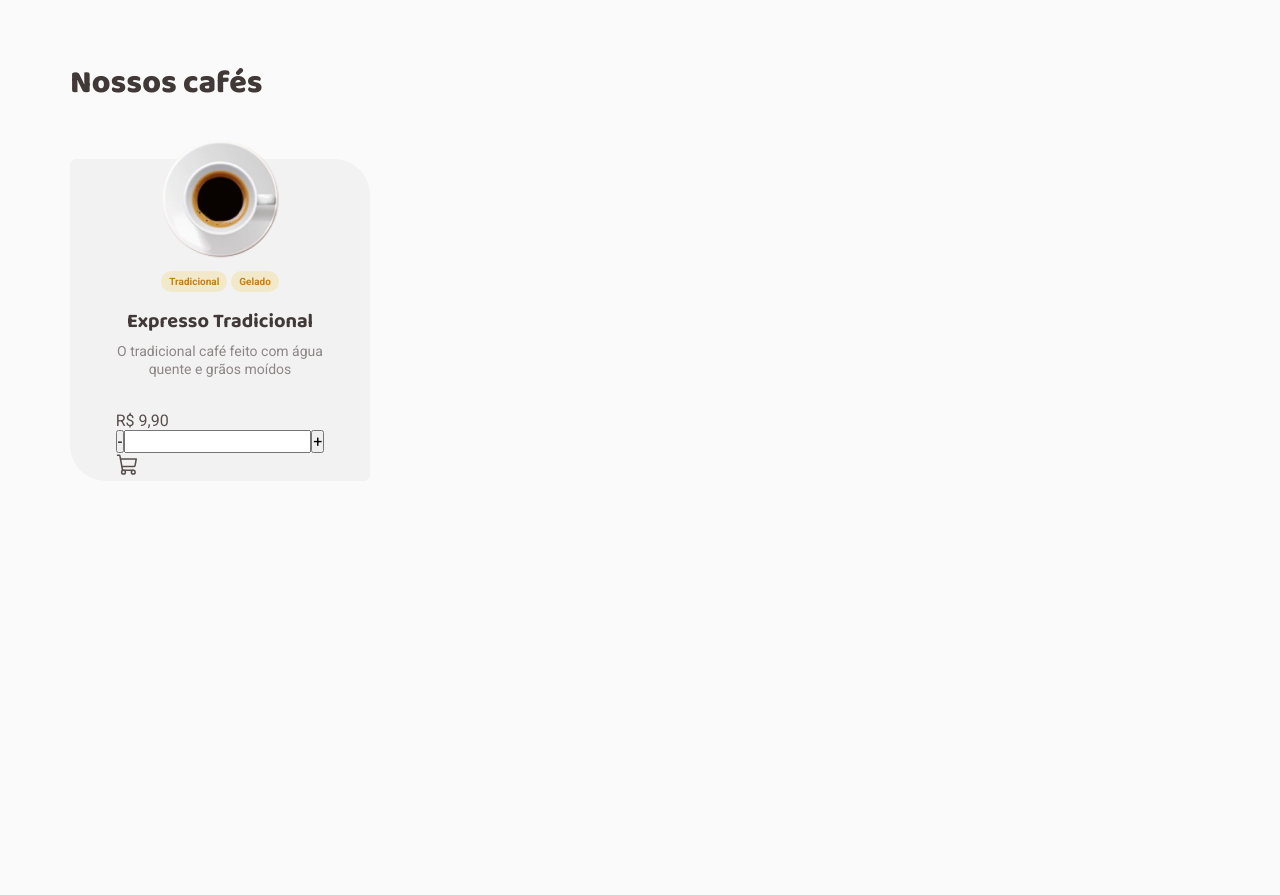
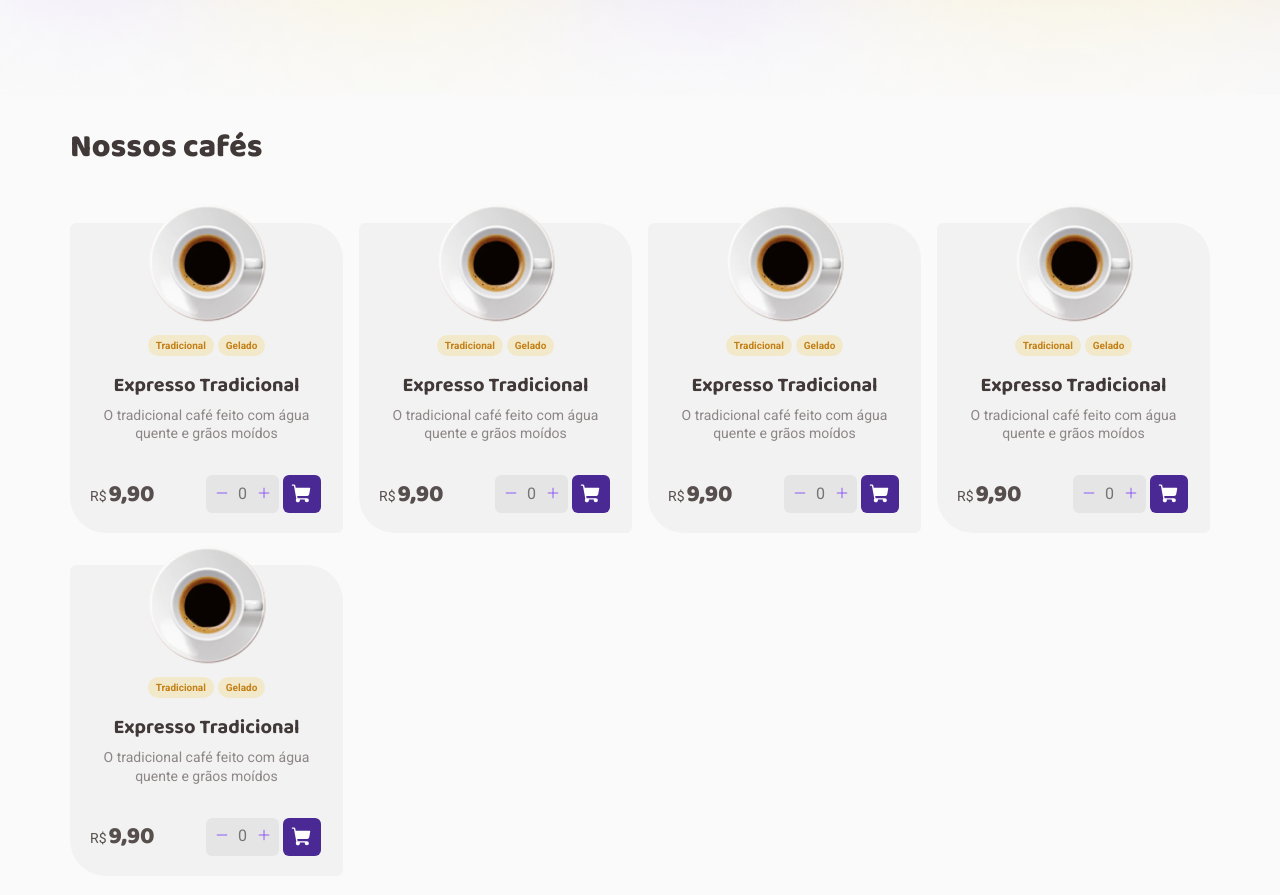
Before and after one commit to rodrrigodev/coffee-delivery, a React (Vite) app: page / in a window 1280 px wide. Shown: the part 567-1462 px from the top of the page. Before the commit the page ends 1048 px from the top, so only its background shows below. Built offline with nearby package versions, Linux system fonts and the light colour scheme.

Commit message:
home finished

```diff
--- a/src/components/Header/index.tsx
+++ b/src/components/Header/index.tsx
@@ -12,12 +12,12 @@ export function Header() {
 
             <NavActionsContainer>
                 <span>
-                    <MapPin size={24} color="#8047F8" weight="fill" />
+                    <MapPin size={24} color="#8047F8" weight="fill" id="MapPin" />
                     Porto Alegre, RS
                 </span>
 
                 <Link to="/checkout" title="Carrinho">
-                    <ShoppingCart size={24} color="#C47F17" weight="fill" />
+                    <ShoppingCart size={24} weight="fill" />
                 </Link>
             </NavActionsContainer>
         </HeaderContainer>
--- a/src/components/Header/styles.ts
+++ b/src/components/Header/styles.ts
@@ -33,6 +33,14 @@ export const NavActionsContainer = styled.div`
     }
 
     a{
+        color: ${props=> props.theme["yellow-dark"]};
         background-color: ${props=> props.theme["yellow-light"]};
+        transition: all 700ms;
+
+        &:hover{
+        background-color: ${props=> props.theme["yellow-dark"]};
+        color: ${props=> props.theme["yellow-light"]};
+        transition: all 700ms;
+        }
     }
 `
--- a/src/pages/Home/index.tsx
+++ b/src/pages/Home/index.tsx
@@ -1,9 +1,10 @@
 import {
     CoffeeCard, CoffeeDescriptionContainer, Coffees, ContainerDescriptionOne,
     ContainerDescriptionTwo, IconDescriptionContainer,
-    ImageBackground
+    ImageBackground,
+    PriceAndQuantity
 } from "./styles"
-import { Coffee, Package, ShoppingCart, Timer } from "phosphor-react"
+import { Coffee, Minus, Package, Plus, ShoppingCart, Timer } from "phosphor-react"
 import coffeeDelivery from "../../assets/coffeeDelivery.png"
 import expressTrad from "../../assets/expressTrad.png"
 
@@ -76,20 +77,153 @@ export function Home() {
                         <h3>Expresso Tradicional</h3>
                         <p>O tradicional café feito com água quente e grãos moídos</p>
 
-                        <div>
-                            <span>R$ 9,90</span>
+                        <PriceAndQuantity>
+                            <span>
+                                <span>R$</span>
+                                9,90
+                            </span>
                             <div>
                                 <div>
-                                    <button>-</button>
-                                    <input type="number" name="" id="" />
-                                    <button>+</button>
+                                    <button>
+                                        <Minus size={14} />
+                                    </button>
+                                    <input type="number" placeholder="0" />
+                                    <button>
+                                        <Plus size={14} />
+                                    </button>
                                 </div>
                                 <span>
-                                    <ShoppingCart size={24} />
+                                    <ShoppingCart size={22} weight="fill" />
                                 </span>
                             </div>
+                        </PriceAndQuantity>
+                    </CoffeeCard>
+
+                    <CoffeeCard>
+                        <img src={expressTrad} alt="" />
+                        <div id="coffeeType">
+                            <span>Tradicional</span>
+                            <span>Gelado</span>
                         </div>
+                        <h3>Expresso Tradicional</h3>
+                        <p>O tradicional café feito com água quente e grãos moídos</p>
+
+                        <PriceAndQuantity>
+                            <span>
+                                <span>R$</span>
+                                9,90
+                            </span>
+                            <div>
+                                <div>
+                                    <button>
+                                        <Minus size={14} />
+                                    </button>
+                                    <input type="number" placeholder="0" />
+                                    <button>
+                                        <Plus size={14} />
+                                    </button>
+                                </div>
+                                <span>
+                                    <ShoppingCart size={22} weight="fill" />
+                                </span>
+                            </div>
+                        </PriceAndQuantity>
                     </CoffeeCard>
+
+                    <CoffeeCard>
+                        <img src={expressTrad} alt="" />
+                        <div id="coffeeType">
+                            <span>Tradicional</span>
+                            <span>Gelado</span>
+                        </div>
+                        <h3>Expresso Tradicional</h3>
+                        <p>O tradicional café feito com água quente e grãos moídos</p>
+
+                        <PriceAndQuantity>
+                            <span>
+                                <span>R$</span>
+                                9,90
+                            </span>
+                            <div>
+                                <div>
+                                    <button>
+                                        <Minus size={14} />
+                                    </button>
+                                    <input type="number" placeholder="0" />
+                                    <button>
+                                        <Plus size={14} />
+                                    </button>
+                                </div>
+                                <span>
+                                    <ShoppingCart size={22} weight="fill" />
+                                </span>
+                            </div>
+                        </PriceAndQuantity>
+                    </CoffeeCard>
+
+                    <CoffeeCard>
+                        <img src={expressTrad} alt="" />
+                        <div id="coffeeType">
+                            <span>Tradicional</span>
+                            <span>Gelado</span>
+                        </div>
+                        <h3>Expresso Tradicional</h3>
+                        <p>O tradicional café feito com água quente e grãos moídos</p>
+
+                        <PriceAndQuantity>
+                            <span>
+                                <span>R$</span>
+                                9,90
+                            </span>
+                            <div>
+                                <div>
+                                    <button>
+                                        <Minus size={14} />
+                                    </button>
+                                    <input type="number" placeholder="0" />
+                                    <button>
+                                        <Plus size={14} />
+                                    </button>
+                                </div>
+                                <span>
+                                    <ShoppingCart size={22} weight="fill" />
+                                </span>
+                            </div>
+                        </PriceAndQuantity>
+                    </CoffeeCard>
+
+                    <CoffeeCard>
+                        <img src={expressTrad} alt="" />
+                        <div id="coffeeType">
+                            <span>Tradicional</span>
+                            <span>Gelado</span>
+                        </div>
+                        <h3>Expresso Tradicional</h3>
+                        <p>O tradicional café feito com água quente e grãos moídos</p>
+
+                        <PriceAndQuantity>
+                            <span>
+                                <span>R$</span>
+                                9,90
+                            </span>
+                            <div>
+                                <div>
+                                    <button>
+                                        <Minus size={14} />
+                                    </button>
+                                    <input type="number" placeholder="0" />
+                                    <button>
+                                        <Plus size={14} />
+                                    </button>
+                                </div>
+                                <span>
+                                    <ShoppingCart size={22} weight="fill" />
+                                </span>
+                            </div>
+                        </PriceAndQuantity>
+                    </CoffeeCard>
+
+
 
 
                 </div>
--- a/src/pages/Home/styles.ts
+++ b/src/pages/Home/styles.ts
@@ -2,14 +2,14 @@ import styled from "styled-components";
 import background from "../../assets/background.png"
 
 export const ImageBackground = styled.div`
-    margin: 92px 0;
     background-image: url(${background});
     background-size: cover;
+    padding: 5.75rem 0;
 
     section{
     max-width: 71.25rem;
     width: 90%;
-    margin: 5.75rem auto;
+    margin: auto;
 
     display: flex;
     justify-content: space-between;
@@ -64,23 +64,23 @@ export const IconDescriptionContainer = styled.div`
         }
 
         #ShoppingCart{
-            background-color: ${props=> props.theme["yellow-dark"]};
+            background-color: ${props => props.theme["yellow-dark"]};
         }
 
         #Timer{
-            background-color: ${props=> props.theme["yellow"]};
+            background-color: ${props => props.theme["yellow"]};
         }
 
         #Package{
-            background-color: ${props=> props.theme["base-text"]};
+            background-color: ${props => props.theme["base-text"]};
         }
 
         #Coffee{
-            background-color: ${props=> props.theme["purple"]};
+            background-color: ${props => props.theme["purple"]};
         }
 
         #ShoppingCart, #Timer, #Package, #Coffee{
-            color: ${props=> props.theme["white"]};
+            color: ${props => props.theme["white"]};
             padding: .5rem;
             box-sizing: initial;
             border-radius: 50%;
@@ -90,15 +90,21 @@ export const IconDescriptionContainer = styled.div`
 export const Coffees = styled.section`
     max-width: 71.25rem;
     width: 90%;
-    margin: 0 auto;
+    margin: 0 auto 9.8125rem auto;
+
+    > div{
+        display: grid;
+        grid-template-columns: repeat(auto-fill, minmax(16rem, 1fr));
+        gap: 2rem 1rem;
+    }
 
     h2{
         font-family: 'Baloo 2';
         font-weight: 800;
         font-size: 2rem;
-        color: ${props=> props.theme["base-subtitle"]};
+        color: ${props => props.theme["base-subtitle"]};
         line-height: 1.3;
-        margin-bottom: 3.375rem;
+        margin: 2rem auto 3.375rem auto;
     }
 `
 
@@ -107,9 +113,9 @@ export const CoffeeCard = styled.div`
     flex-direction: column;
     justify-content: center;
     align-items: center;
-    background-color: ${props=> props.theme["base-card"]};
+    background-color: ${props => props.theme["base-card"]};
     max-width: 18.75rem;
-    padding: 0 1. 25rem 25rem 25rem;
+    padding: 0 1.25rem 1.25rem 1.25rem;
     border-radius: .375rem 2.25rem;
 
     img{
@@ -121,8 +127,8 @@ export const CoffeeCard = styled.div`
         gap: .25rem;
 
         span{
-            background-color: ${props=> props.theme["yellow-light"]};
-            color: ${props=> props.theme["yellow-dark"]};
+            background-color: ${props => props.theme["yellow-light"]};
+            color: ${props => props.theme["yellow-dark"]};
             padding: .25rem .5rem;
             border-radius: 100px;
 
@@ -137,7 +143,7 @@ export const CoffeeCard = styled.div`
             font-family: 'Baloo 2';
             font-weight: 700;
             font-size: 1.25rem;
-            color: ${props=> props.theme["base-subtitle"]};
+            color: ${props => props.theme["base-subtitle"]};
             line-height: 1.3;
             margin: 1rem auto .5rem auto;
         }
@@ -146,8 +152,82 @@ export const CoffeeCard = styled.div`
             width: 13.5rem;
             font-size: .875rem;
             line-height: 1.3;
-            color: ${props=> props.theme["base-label"]};
+            color: ${props => props.theme["base-label"]};
             text-align: center;
             margin-bottom: 2.0625rem;
         }
 `
+
+export const PriceAndQuantity = styled.div`
+    width: 100%;
+    display: flex;
+    align-items: center;
+    justify-content: space-between;
+
+    span:first-of-type{
+    font-family: 'Baloo 2';
+    font-weight: 800;
+    font-size: 1.5rem;
+    line-height: 1.3;
+    margin-right: 0.125rem;
+
+    span{
+    font-family: 'Roboto';
+    font-style: normal;
+    font-weight: 400;
+    font-size: 0.875rem;
+    line-height: 1.3;
+    }
+    }
+
+    div:first-of-type{
+        display: flex;
+        align-items: center;
+        gap: .25rem;
+        height: 2.375rem;
+
+        div{
+            padding: 0.53125rem;
+            background-color: ${props => props.theme["base-button"]};
+            border-radius: 6px;
+        }
+
+        button{
+            border: 0;
+            color: ${props => props.theme["purple"]};
+            background-color: transparent;
+        }
+
+        input{
+            font-size: 1rem;
+            color: ${props => props.theme["base-text"]};
+            line-height: 1.3;
+            border: 0;
+            max-width: 1.25rem;
+            background-color: transparent;
+            text-align: center;
+
+            &::-webkit-outer-spin-button,
+            &::-webkit-inner-spin-button {
+                -webkit-appearance: none;
+                 margin: 0;
+            }
+        }
+
+        span{
+            display: flex;
+            align-items: center;
+            color: ${props => props.theme["white"]};
+            background-color: ${props=> props.theme["purple-dark"]};
+            height: 2.375rem;
+            padding: 0 .5rem ;
+            border-radius: 6px;
+            transition: all 700ms;
+
+            &:hover{
+            background-color: ${props=> props.theme["purple"]};
+            transition: all 700ms;
+            }
+        }
+    }
+`
```
